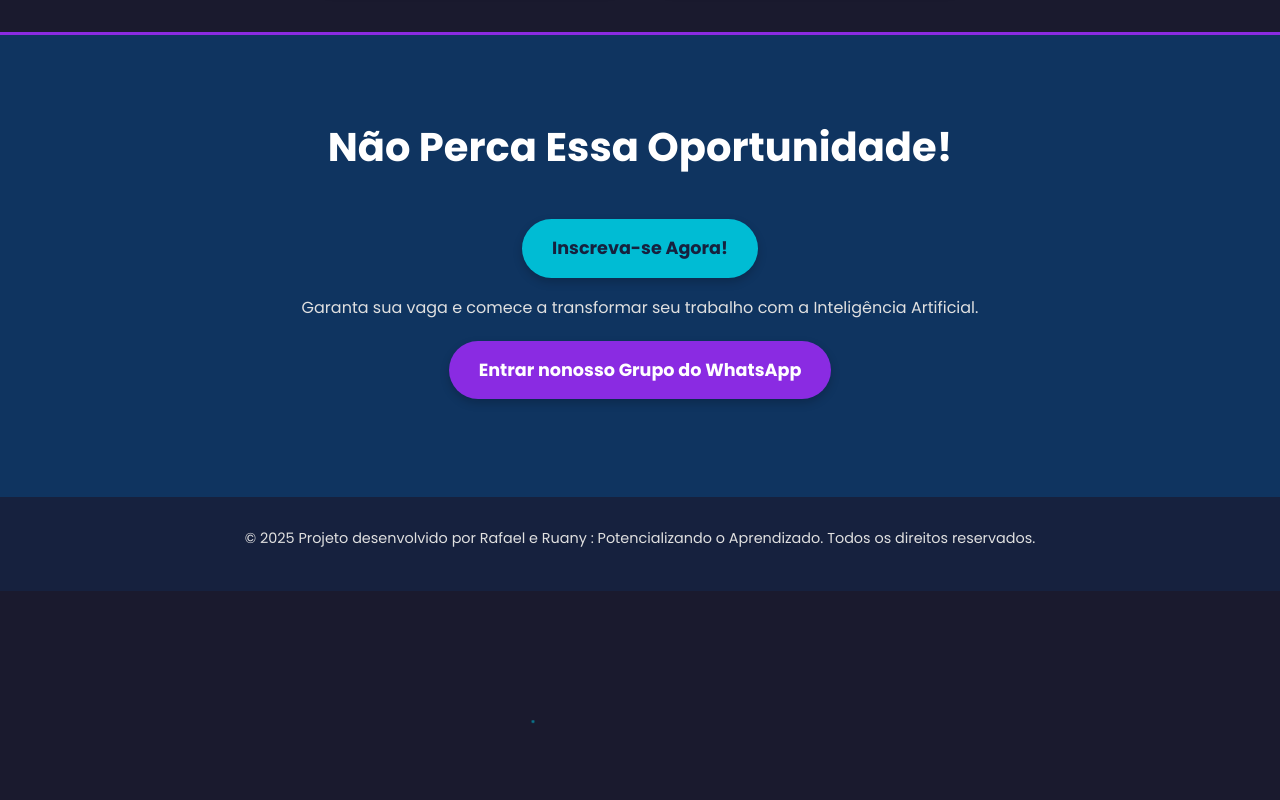
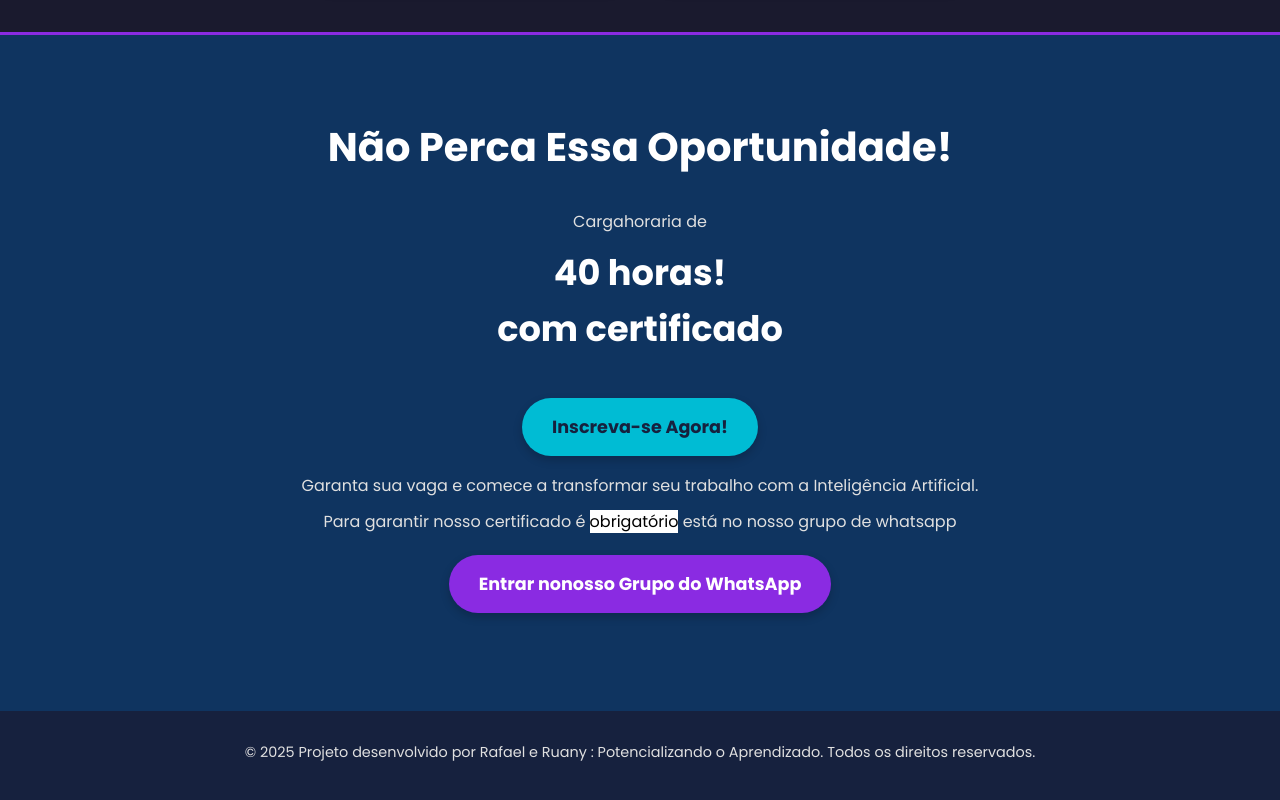
Before and after one commit to Rafael1102/Site-de-inscri--o, a plain HTML site: page index.html in a window 1280 px wide. Shown: the part 1531-2331 px from the top of the page. Before the commit the page ends 2122 px from the top, so only its background shows below. Drawn offline with Linux system fonts and the light colour scheme; files whose address does not match are found by name.

Commit message:
Certificado e atualização
Signed-off-by: Rafael1102 <rafa.ro195@gmail.com>

```diff
--- a/index.html
+++ b/index.html
@@ -52,8 +52,10 @@
         <section class="cta">
             <div class="container">
                 <h3>Não Perca Essa Oportunidade!</h3>
+                <p>Cargahoraria de</p> <h2>40 horas! <br> com certificado </h2>
                 <a href="https://forms.gle/L9H7WaX3T1n6osDEA" target="_blank" class="btn primary-btn">Inscreva-se Agora!</a>
                 <p>Garanta sua vaga e comece a transformar seu trabalho com a Inteligência Artificial.</p>
+                <p>Para garantir nosso certificado é <mark style="background-color: white; color: black;">obrigatório</mark> está no nosso grupo de whatsapp</p>
                 <a href="https://chat.whatsapp.com/EkFixxKFNgDFhCzkInbYLA" target="_blank" class="btn secondary-btn">Entrar nonosso Grupo do WhatsApp</a>
             </div>
         </section>
```
